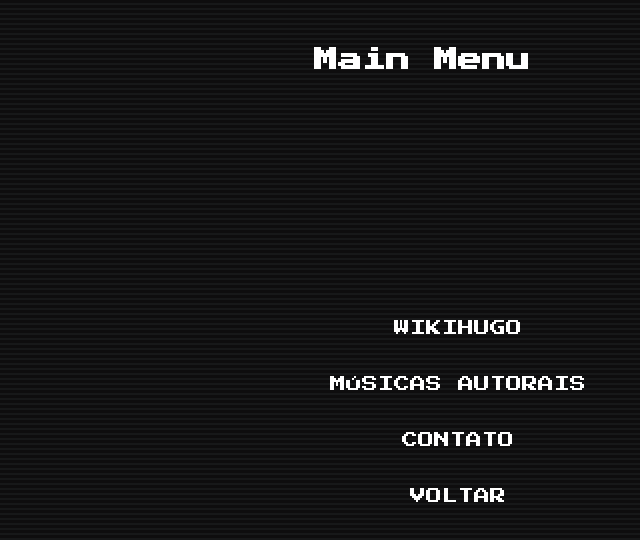
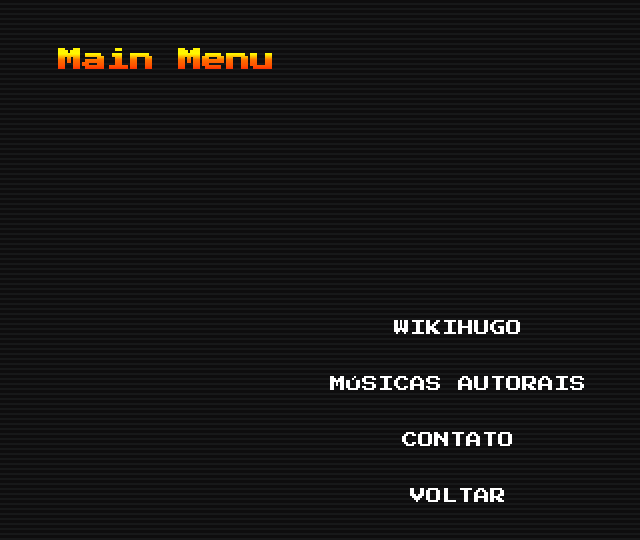
Before and after one commit to jeanwisotscki/friend, a Next.js app: page /menu in a window 1280 px wide. Shown: the top 540 px of the page, without its empty margins (182-822 px from the left). Built offline with nearby package versions, Linux system fonts and the light colour scheme.

Commit message:
refactor: remoção de cod desnecessário

```diff
--- a/src/pages/menu/index.tsx
+++ b/src/pages/menu/index.tsx
@@ -12,9 +12,8 @@ export default function Menu() {
   return (
     <Comp.LayoutBase>
       <Atom.Container>
-        <div>
-          <h2>Main Menu</h2>
-        </div>
+        <Atom.Title>Main Menu</Atom.Title>
+
         <Atom.MainMenuContainer>
           <ul>
             <Link href={"/wikihugo"}>
--- a/src/pages/menu/styles.ts
+++ b/src/pages/menu/styles.ts
@@ -1,11 +1,29 @@
 import styled from "styled-components";
 
 export const Container = styled.div`
-  padding: 3rem 0;
+  width: 100%;
+  height: 100vh;
+
   color: #fff;
-  height: 100vh;
+
   display: flex;
   flex-direction: column;
+  padding: 3rem 0;
+`;
+
+export const Title = styled.h2`
+  background: #fe6e00;
+  background-image: linear-gradient(
+    to bottom,
+    #fff303,
+    #fff900,
+    #fe6e00,
+    #fe5000,
+    #fd1000
+  );
+  background-clip: text;
+  -webkit-background-clip: text;
+  -webkit-text-fill-color: transparent;
 `;
 
 export const MainMenuContainer = styled.div`
@@ -23,15 +41,17 @@ export const MainMenuContainer = styled.div`
 
 export const MenuButton = styled.button`
   width: 100%;
+
+  color: #fff;
+  background: none;
+
+  font-size: 1rem;
+  text-align: center;
   text-transform: uppercase;
+
+  border: 0;
+  outline: none;
   padding: 1rem;
-  text-align: center;
-  cursor: pointer;
-  background: none;
-  color: #fff;
-  font-size: 1rem;
-  outline: none;
-  border: 0;
   cursor: pointer;
 
   &:hover {
```
